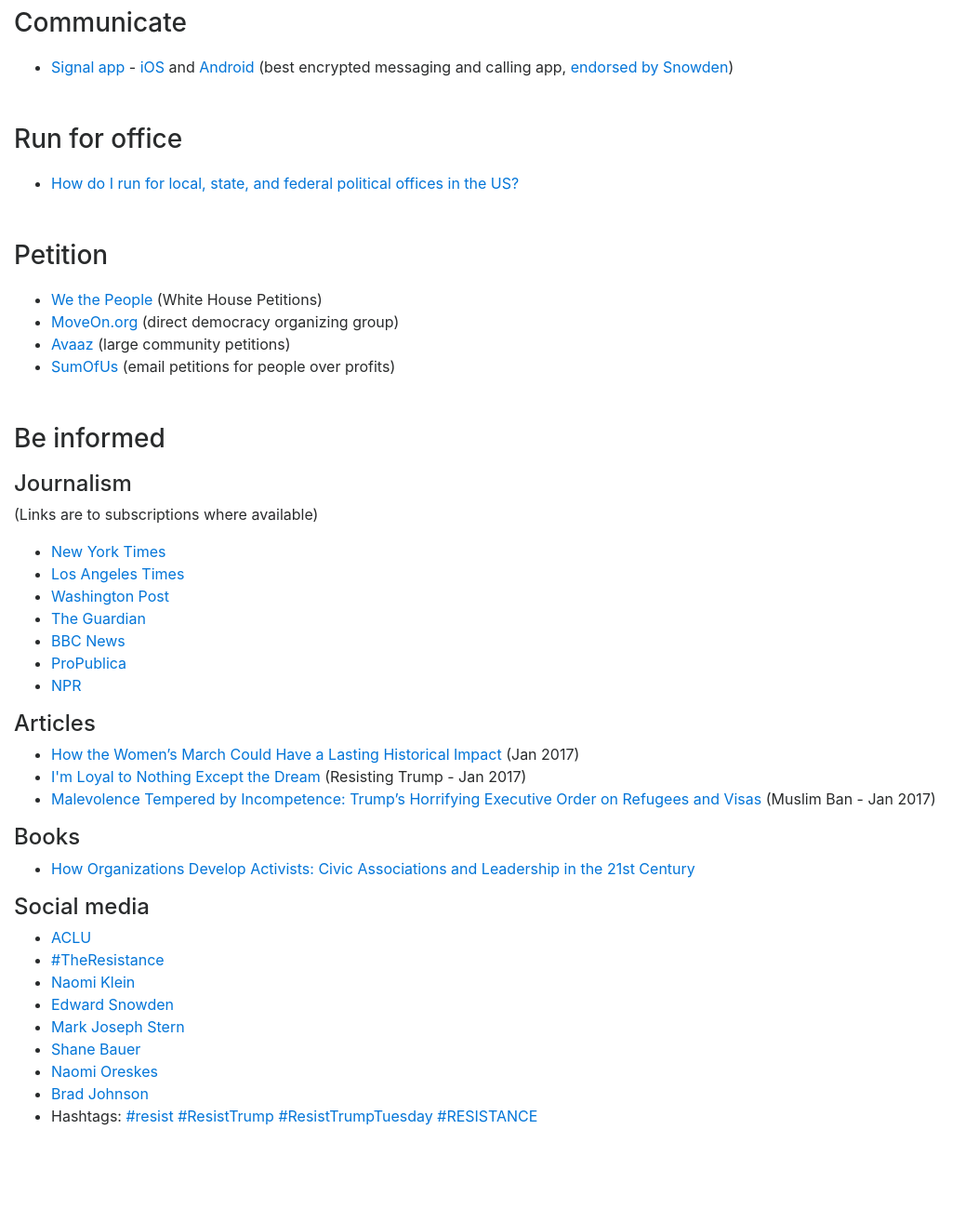
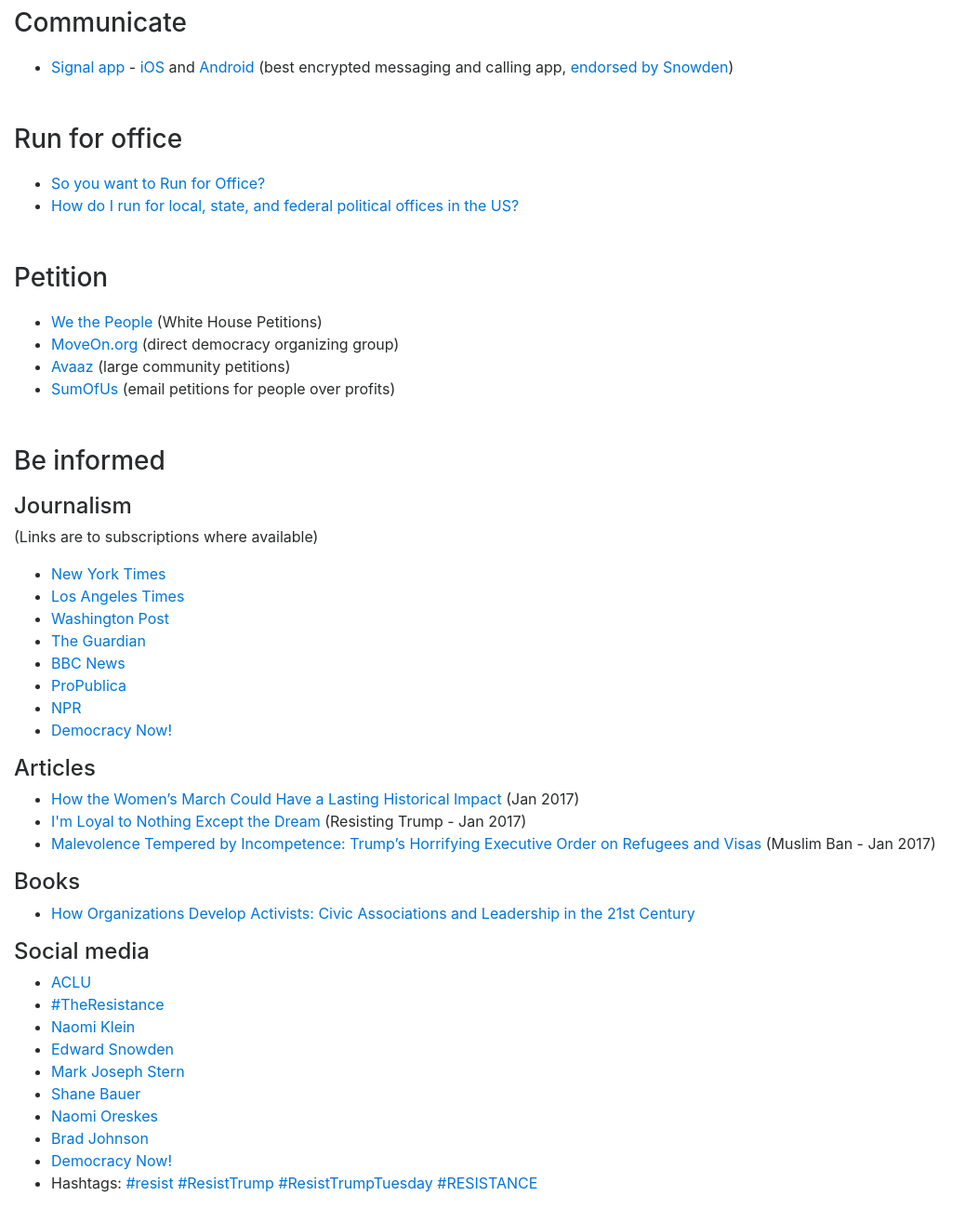
Before and after one commit to davedx/resist-trump, a plain HTML site: page index.html in a window 1280 px wide. Shown: the part 845-2145 px from the top of the page at 93% size, without its empty margins (0-1052 px from the left). Before the commit the page ends 2073 px from the top, so only its background shows below. Drawn offline with nearby package versions, Linux system fonts and the light colour scheme; a script that the page names is missing.

Commit message:
Run for office

```diff
--- a/index.html
+++ b/index.html
@@ -130,6 +130,7 @@
     <h3>Run for office</h3>
 
     <ul>
+      <li><a href="http://aristotle.com/blog/2014/09/so-you-want-to-run-for-office-2/">So you want to Run for Office?</a></li>
       <li><a href="https://www.quora.com/How-do-I-run-for-local-state-and-federal-political-offices-in-the-US">How do I run for local, state, and federal political offices in the US?</a></li>
     </ul>
 
@@ -156,6 +157,7 @@
       <li><a href="https://www.bbc.com/news">BBC News</a></li>
       <li><a href="https://www.propublica.org/donate/">ProPublica</a></li>
       <li><a href="http://www.npr.org/stations/">NPR</a></li>
+      <li><a href="https://www.democracynow.org/">Democracy Now!</a></li>
     </ul>
 
     <h4>Articles</h4>
@@ -183,6 +185,7 @@
       <li><a href="https://twitter.com/shane_bauer">Shane Bauer</a></li>
       <li><a href="https://twitter.com/NaomiOreskes">Naomi Oreskes</a></li>
       <li><a href="https://twitter.com/climatebrad">Brad Johnson</a></li>
+      <li><a href="https://twitter.com/democracynow">Democracy Now!</a></li>
       <li>Hashtags: <a href="https://twitter.com/search?q=%23resist&src=typd">#resist</a> <a href="https://twitter.com/search?q=%23resisttrump&src=typd">#ResistTrump</a> <a href="https://twitter.com/search?q=%23resisttrumptuesday&src=tyah">#ResistTrumpTuesday</a> <a href="https://twitter.com/search?q=%23RESISTANCE&src=tyah">#RESISTANCE</a></li>
     </ul>
   </div>
```
